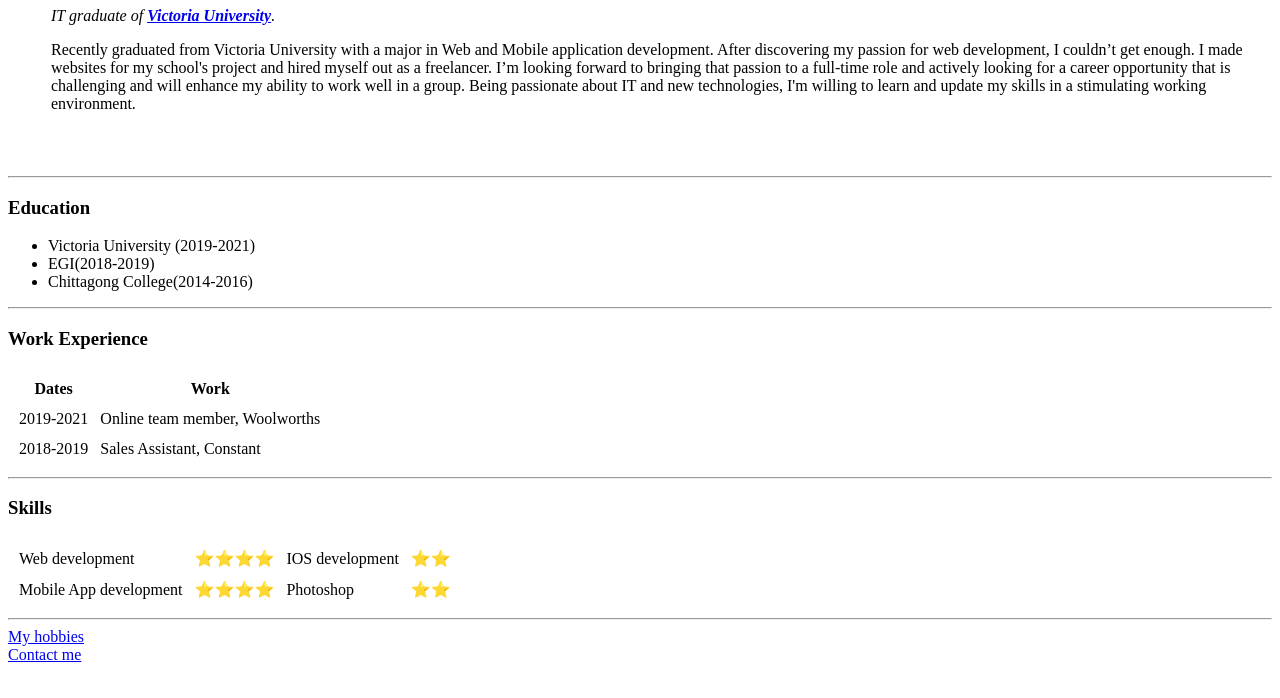
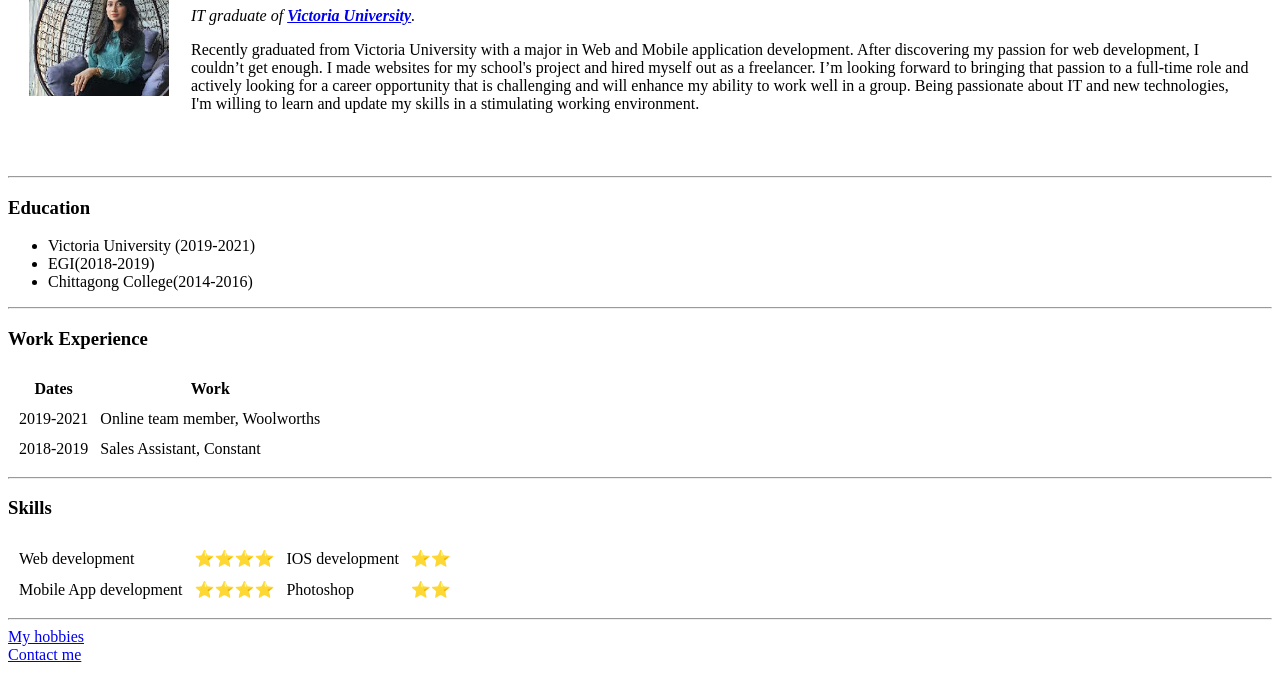
Before and after one commit to AfiaRaha/CV, a plain HTML site: page index.html in a window 1280 px wide. Shown: the part 102-800 px from the top of the page. Drawn offline with Linux system fonts and the light colour scheme; files whose address does not match are found by name.

Commit message:
Update index.html

```diff
--- a/index.html
+++ b/index.html
@@ -9,7 +9,7 @@
 <body>
   <table cellspacing="20">
     <tr>
-      <td><img src="C:\Users\Afia Raha\Downloads\circle-cropped.png" alt=""></td>
+      <td><img src="D:\Complete web development course\Web Development\HTML- personal site\pp.jpg" alt=""></td>
       <td>  <h1>Afia Munaowara Raha</h1>
         <p><em>IT graduate of <strong><a href="https://www.vu.edu.au/">Victoria University</a></strong>.</em></p>
 
```
